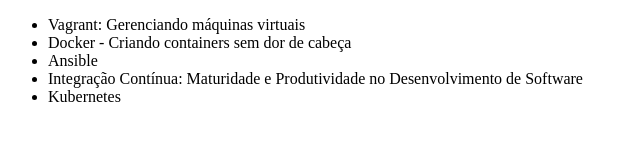
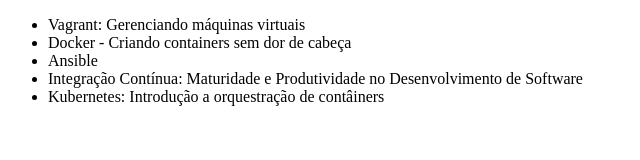
Before and after one commit to Paulo199-2/git-alura, a plain HTML site: page index.html in a window 1280 px wide. Shown: the whole page, without its empty margins (0-640 px from the left). Drawn offline with Linux system fonts and the light colour scheme.

Commit message:
Alterando o nome do curso de Kubernetes

```diff
--- a/index.html
+++ b/index.html
@@ -10,7 +10,7 @@
         <li>Docker - Criando containers sem dor de cabeça</li>
         <li>Ansible</li>
         <li>Integração Contínua: Maturidade e Produtividade no Desenvolvimento de Software</li>
-        <li>Kubernetes</li>
+        <li>Kubernetes: Introdução a orquestração de contâiners</li>
     </ul>
 </body>
 </html>
```
